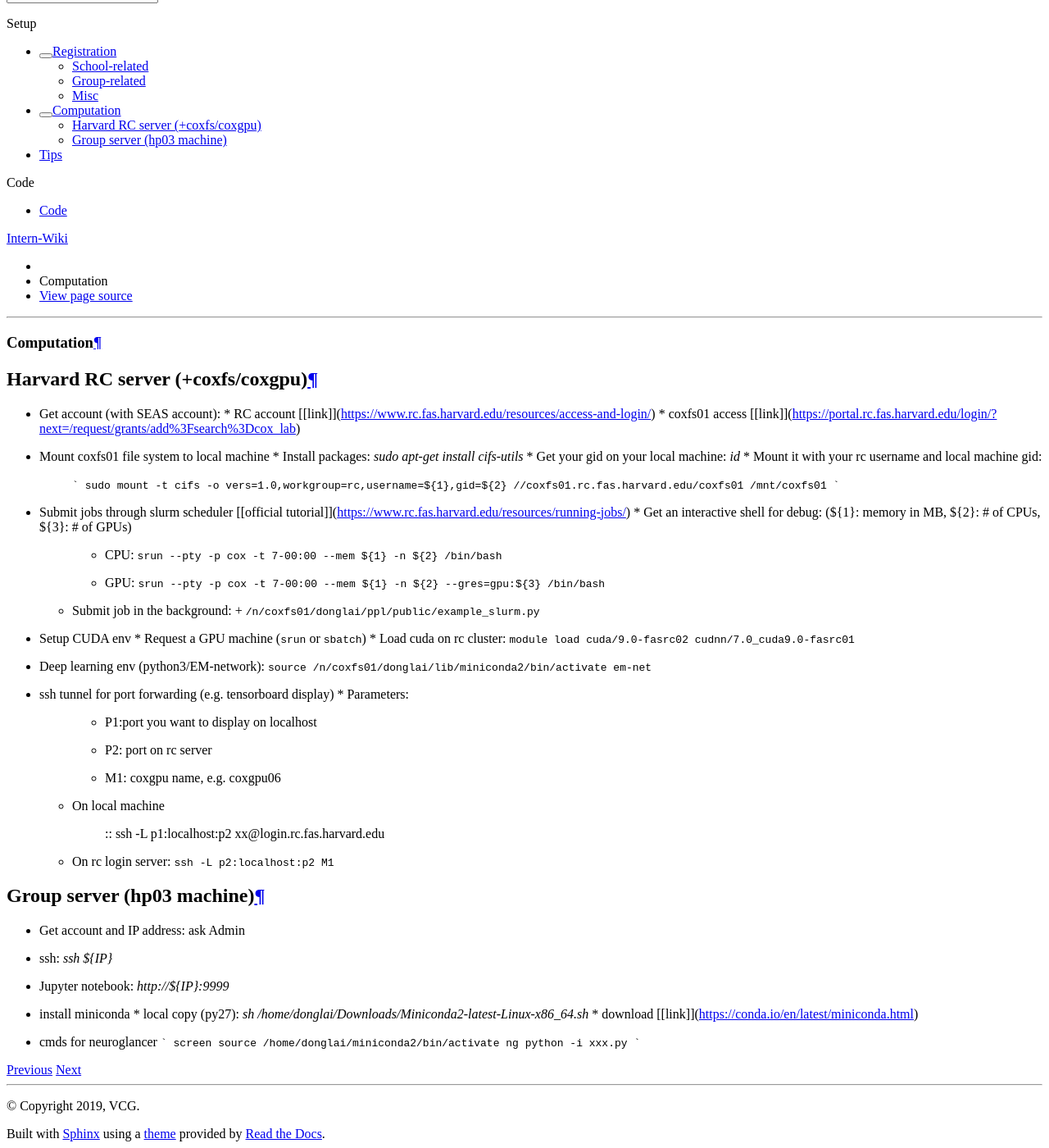
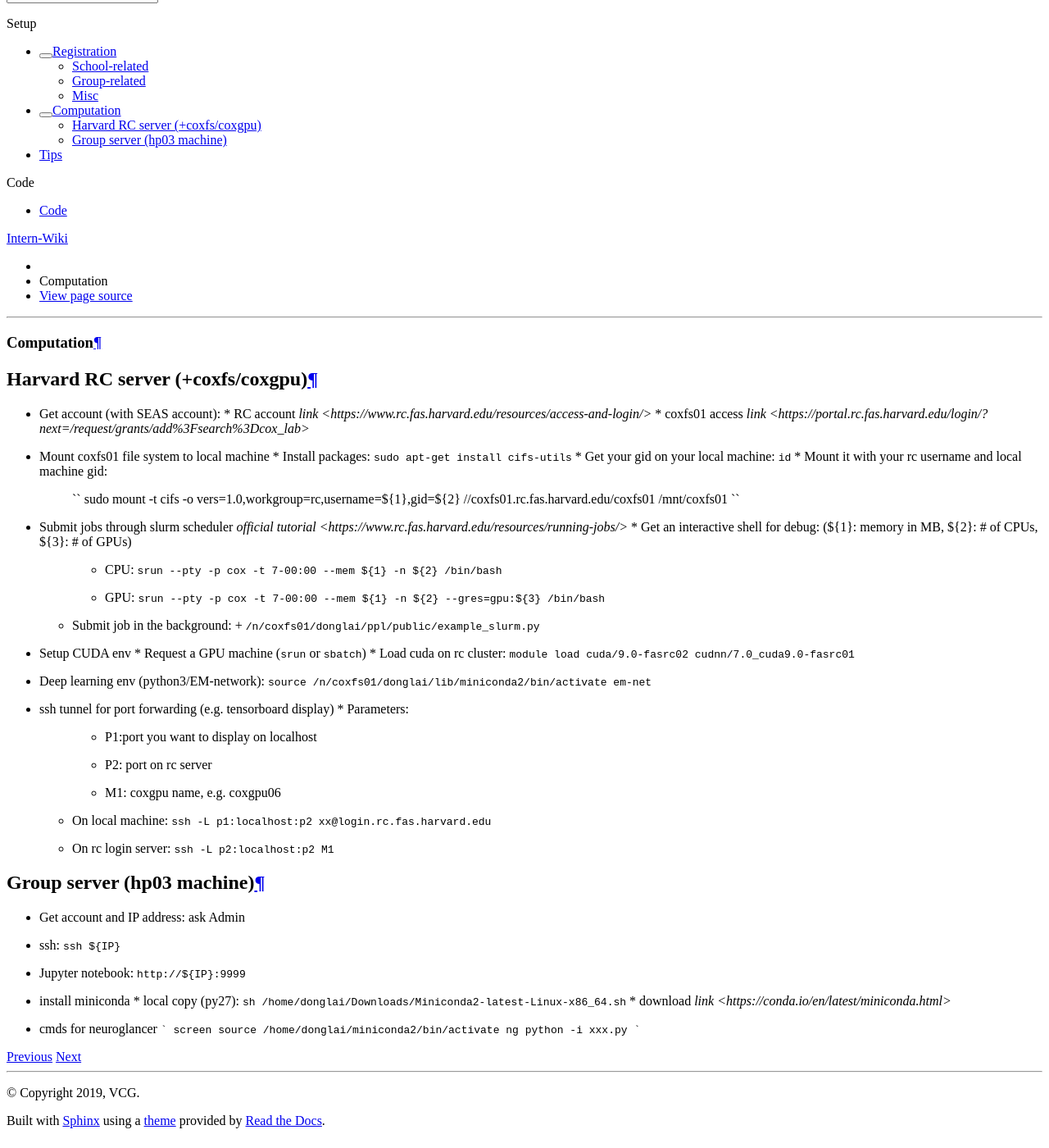
Before and after one commit to VCG/newbie-wiki, a Sphinx documentation site: the page built from docs/source/setup/computation.rst, in a window 1280 px wide and 1400 px high, scrolled down 129 px. Shown: the whole window at 82% size. Built offline with Sphinx 7.4.7 and the Read the Docs theme 2.0.0, drawn with Linux system fonts in a browser that asks for light colours; pages that are not in the unit, such as notebooks, are missing from menus.

````diff
--- a/docs/source/setup/computation.rst
+++ b/docs/source/setup/computation.rst
@@ -4,16 +4,16 @@ Computation
 Harvard RC server (+coxfs/coxgpu)
 -------------------------------------------
 - Get account (with SEAS account):
-  * RC account [[link]](https://www.rc.fas.harvard.edu/resources/access-and-login/)
-  * coxfs01 access [[link]](https://portal.rc.fas.harvard.edu/login/?next=/request/grants/add%3Fsearch%3Dcox_lab)
+  * RC account `link <https://www.rc.fas.harvard.edu/resources/access-and-login/>`
+  * coxfs01 access `link <https://portal.rc.fas.harvard.edu/login/?next=/request/grants/add%3Fsearch%3Dcox_lab>`
 - Mount coxfs01 file system to local machine
-  * Install packages: `sudo apt-get install cifs-utils`
-  * Get your gid on your local machine: `id`
+  * Install packages: ``sudo apt-get install cifs-utils``
+  * Get your gid on your local machine: ``id``
   * Mount it with your rc username and local machine gid:
-    ```
+    ``
     sudo mount -t cifs -o vers=1.0,workgroup=rc,username=${1},gid=${2} //coxfs01.rc.fas.harvard.edu/coxfs01 /mnt/coxfs01
-    ```
-- Submit jobs through slurm scheduler [[official tutorial]](https://www.rc.fas.harvard.edu/resources/running-jobs/)
+    ``
+- Submit jobs through slurm scheduler `official tutorial <https://www.rc.fas.harvard.edu/resources/running-jobs/>`
   * Get an interactive shell for debug: (${1}: memory in MB, ${2}: # of CPUs, ${3}: # of GPUs)
     + CPU: ``srun --pty -p cox -t 7-00:00 --mem ${1} -n ${2} /bin/bash``
     + GPU: ``srun --pty -p cox -t 7-00:00 --mem ${1} -n ${2} --gres=gpu:${3} /bin/bash``
@@ -28,19 +28,18 @@ Harvard RC server (+coxfs/coxgpu)
     + P1:port you want to display on localhost
     + P2: port on rc server
     + M1: coxgpu name, e.g. coxgpu06
-  * On local machine
-        ::
-        ssh -L p1:localhost:p2 xx@login.rc.fas.harvard.edu
+  * On local machine:
+    ``ssh -L p1:localhost:p2 xx@login.rc.fas.harvard.edu``
   * On rc login server: ``ssh -L p2:localhost:p2 M1``
 
 Group server (hp03 machine)
 -------------------------------
 - Get account and IP address: ask Admin
-- ssh: `ssh ${IP}`
-- Jupyter notebook: `http://${IP}:9999`
+- ssh: ``ssh ${IP}``
+- Jupyter notebook: ``http://${IP}:9999``
 - install miniconda
-  * local copy (py27): `sh /home/donglai/Downloads/Miniconda2-latest-Linux-x86_64.sh`
-  * download [[link]](https://conda.io/en/latest/miniconda.html)
+  * local copy (py27): ``sh /home/donglai/Downloads/Miniconda2-latest-Linux-x86_64.sh``
+  * download `link <https://conda.io/en/latest/miniconda.html>`
 - cmds for neuroglancer
   ```
   screen
````
Also changed, not shown: 3 other files.
